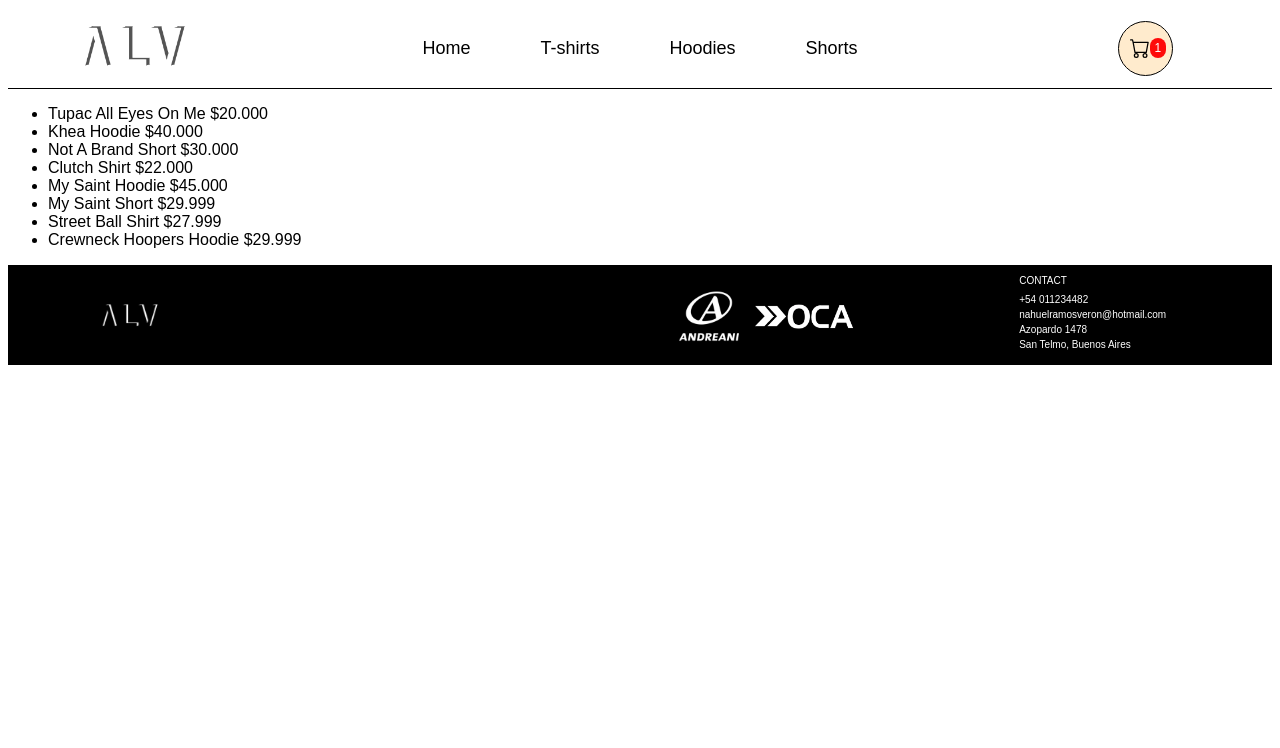
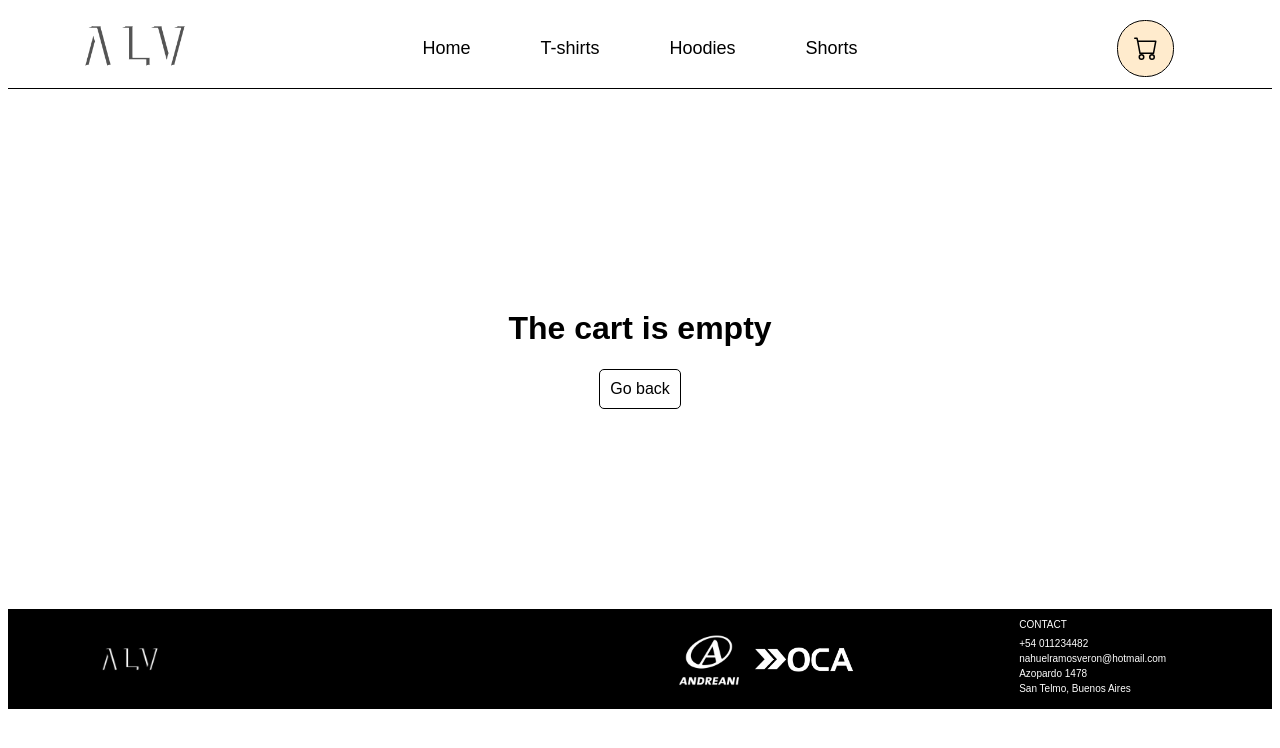
Before and after one commit to CarlosNahuelRamosVeron/ReactJS-CH, a React (Vite) app: page /cart in a window 1280 px wide. Shown: the top 748 px of the page. Built offline with nearby package versions, Linux system fonts and the light colour scheme.

Commit message:
cartcontext and cart update

```diff
--- a/package.json
+++ b/package.json
@@ -10,7 +10,7 @@
     "preview": "vite preview"
   },
   "dependencies": {
-    "firebase": "^10.8.0",
+    "firebase": "^10.6.0",
     "react": "^18.2.0",
     "react-dom": "^18.2.0",
     "react-router-dom": "^6.21.3"
--- a/src/App.jsx
+++ b/src/App.jsx
@@ -11,9 +11,9 @@
 
 function App() {
   return (
+    <CartContextProvider>
       <BrowserRouter>
         <NavBar/>
-        <CartContextProvider>
         <Routes>
           <Route path={"/"} element={<ItemListContainer/>}/>
           <Route path={"/category/:category"} element={<ItemListContainer/>}/>
@@ -22,9 +22,9 @@
           <Route path={"/checkout"} element={<Checkout/>}/>
           <Route path={"*"} element={<Error404/>}/>
         </Routes>
-        </CartContextProvider>
         <Footer/>
       </BrowserRouter>
+    </CartContextProvider>
   )
 }
 
--- a/src/components/cart/Cart.css
+++ b/src/components/cart/Cart.css
@@ -1,3 +1,30 @@
 .cart{
+    display: flex;
+    justify-content: center;
+    margin: 100px;
     font-family: sans-serif;
 }
+
+.cartEmpty{
+    margin: 200px;
+    flex-direction: column;
+    align-items: center;
+}
+
+.goBack{
+    text-decoration: none;
+    color: #000;
+    border: 1px solid #000;
+    border-radius: 5px;
+    padding: 10px;
+}
+
+.table{
+    display: grid;
+    grid-template-columns: auto auto auto;
+}
+
+.cartProductImg{
+    width: 50px;
+    height: 50px;
+}
--- a/src/components/cart/Cart.jsx
+++ b/src/components/cart/Cart.jsx
@@ -1,17 +1,45 @@
 import { useContext } from "react";
+import { Link } from "react-router-dom";
+import trashIcon from '../../assets/trash.svg';
 import { CartContext } from "../context/CartContext";
 import "./Cart.css";
 
 const Cart = () => {
-    const {products} = useContext(CartContext);
+    const {cart, removeItemById, totalQuantityOfProducts, totalPriceOfProducts} = useContext(CartContext);
+
+    if (totalQuantityOfProducts() == 0) {
+        return (
+            <div className="cart cartEmpty">
+                <h1>The cart is empty</h1>
+                <Link to={"/"} className={"goBack"}>Go back</Link>
+            </div>
+        )
+    }
 
     return (
         <div className="cart">
-            <ul>
-                {products.map(item => (
-                    <li key={item.id}>{item.title} ${item.price}</li>
-                ))}
-            </ul>
+            <table className="table">
+                <tbody>
+                    {cart.map(product =>
+                        <tr>
+                            <td><img src={product.image} alt={product.title} className="cartProductImg"/></td>
+                            <td>{product.title}</td>
+                            <td>${product.price}</td>
+                            <td>{product.quantity}</td>
+                            <td>${product.quantity * product.price}</td>
+                            <td>
+                                <a href="#" onClick={() => {removeItemById(product.id)}}>
+                                    <img src={trashIcon} alt="Remove item"/>
+                                </a>
+                            </td>
+                        </tr>
+                    )}
+                    <tr>
+                        <td>Total</td>
+                        <td>${totalPriceOfProducts()}</td>
+                    </tr>
+                </tbody>
+            </table>
         </div>
     )
 }
--- a/src/components/cartWidget/CartWidget.css
+++ b/src/components/cartWidget/CartWidget.css
@@ -1,4 +1,4 @@
-.cartButton{
+.cartWidgetContainer{
     width: 55px;
     height: 55px;
     background-color: blanchedalmond;
@@ -11,6 +11,14 @@
 
 .iconCart{
     margin-left: 5px;
+}
+
+.icontCartAlone{
+    margin-left: 0px;
+}
+
+.off{
+    display: none;
 }
 
 .amount{
--- a/src/components/cartWidget/CartWidget.jsx
+++ b/src/components/cartWidget/CartWidget.jsx
@@ -1,15 +1,26 @@
-import './CartWidget.css'
-import iconCart from '../../assets/cart.svg'
+import { useContext } from "react";
+import { Link } from 'react-router-dom';
+import iconCart from '../../assets/cart.svg';
+import { CartContext } from "../context/CartContext";
+import './CartWidget.css';
 
 const CartWidget = () => {
+    const {totalQuantityOfProducts} = useContext(CartContext);
+    const isQuatityCero = totalQuantityOfProducts() === 0;
+
     return (
-        <button type="button" className="cartButton">
-            <img src={iconCart} className="iconCart" alt="Carrito" width={24} />
-            <div className='amount'>
-                <span className="amountValue">1</span>
+        <Link to={"/cart"}>
+            <div className="cartWidgetContainer">
+                <img
+                    src={iconCart}
+                    className={isQuatityCero? "icontCartAlone": "iconCart"}
+                    alt="Carrito" width={24}
+                />
+                <div className={isQuatityCero? 'off': 'amount'}>
+                    <span className="amountValue">{totalQuantityOfProducts()}</span>
+                </div>
             </div>
-
-        </button>
+        </Link>
     )
 }
 
--- a/src/components/context/CartContext.jsx
+++ b/src/components/context/CartContext.jsx
@@ -1,14 +1,44 @@
-import { createContext } from "react";
-import products from '../json/productos.json';
+import { createContext, useState } from "react";
 
 export const CartContext = createContext();
 
 const CartContextProvider = ({children}) => {
-    console.log(products);
-    const productsQuantity = products.length;
+    const [cart, setCart] = useState([]);
+
+    const addItem = (item, quantity) => {
+        if (isInCart(item.id)) {
+            let indexOfItem = cart.findIndex(product => product.id === item.id);
+            cart[indexOfItem].quantity += quantity;
+            setCart([...cart]);
+        } else {
+            setCart([...cart, {...item, quantity:quantity}]);
+        }
+    };
+
+    const removeItemById = (id) => {
+        setCart([...cart.filter(product => product.id != id)]);
+    };
+
+    const clear = () => {
+        setCart([]);
+    };
+
+    const isInCart = (id) => {
+        return cart.some(product => product.id === id);
+    };
+
+    const totalQuantityOfProducts = () => {
+        return cart.reduce((acum, product) => acum += product.quantity, 0);
+    };
+
+    const totalPriceOfProducts = () => {
+        return cart.reduce((acum, product) => acum += product.quantity * product.price, 0);
+    };
+
     return (
-        <CartContext.Provider value={{products, productsQuantity}}>
-            {children}
+        <CartContext.Provider
+            value={{cart, addItem, removeItemById, clear, totalQuantityOfProducts, totalPriceOfProducts}}>
+                {children}
         </CartContext.Provider>
     )
 }
--- a/src/components/itemCount/ItemCount.jsx
+++ b/src/components/itemCount/ItemCount.jsx
@@ -1,9 +1,10 @@
 import { useEffect, useState } from "react";
 import { Link } from "react-router-dom";
+import Button from '../button/Button';
 import './ItemCount.css';
-import Button from '../button/Button';
 
-const ItemCount = ({stock}) => {
+const ItemCount = ({stock, onAdd}) => {
+
     const [counter, setCounter] = useState(1);
     const [itemStock, setItemStock] = useState(stock);
     const [amountOfItemsInCart, setAmountOfItemsInCart] = useState(0);
@@ -20,12 +21,12 @@
         }
     }
 
-    const onAdd = () => {
+    const addToCart = () => {
         if (counter <= itemStock) {
             setItemStock(itemStock - counter);
             setAmountOfItemsInCart(amountOfItemsInCart + counter);
             setCounter(1);
-            console.log(counter + " products added to the cart. Available products: " + (itemStock - counter));
+            onAdd(counter);
         }
     }
 
@@ -46,10 +47,20 @@
                 <Button type="button" className="counter" onClick={increase} value="+"/>
             </div>
             <div>
-                <Button disabled={isItemSoldOut} type="button" className="counter counterWider" onClick={onAdd} value="Add to cart"/>
+                <Button
+                disabled={isItemSoldOut}
+                type="button"
+                className="counter counterWider"
+                onClick={addToCart}
+                value="Add to cart"
+                />
             </div>
             <Link to={"/cart"}>
-                <Button type="button" className={amountOfItemsInCart > 0? "counter counterWider": "off"} value="Go to cart"/>
+                <Button
+                    type="button"
+                    className={amountOfItemsInCart > 0? "counter counterWider": "off"}
+                    value="Go to cart"
+                />
             </Link>
         </div>
     )
--- a/src/components/itemDetail/ItemDetail.jsx
+++ b/src/components/itemDetail/ItemDetail.jsx
@@ -1,7 +1,15 @@
+import { useContext } from "react";
+import { CartContext } from '../context/CartContext';
+import ItemCount from '../itemCount/ItemCount';
 import './ItemDetail.css';
-import ItemCount from '../itemCount/ItemCount';
 
 const ItemDetail = ({item}) => {
+    const {addItem} = useContext(CartContext);
+
+    const onAdd = (quantity) => {
+        addItem(item, quantity);
+    }
+
     return (
         <div className="itemDetail">
             <div className="itemDetailImageContainer">
@@ -11,7 +19,7 @@
                 <h1>{item.title}</h1>
                 <p>{item.description}</p>
                 <p>${item.price}</p>
-                <ItemCount stock={item.stock}/>
+                <ItemCount stock={item.stock} onAdd={onAdd}/>
             </div>
         </div>
     )
```
Also changed, not shown: src/assets/trash.svg (added), 1 other file (tests, documents, lock files or other folders). Lines whose indentation alone changed are shown as unchanged.
